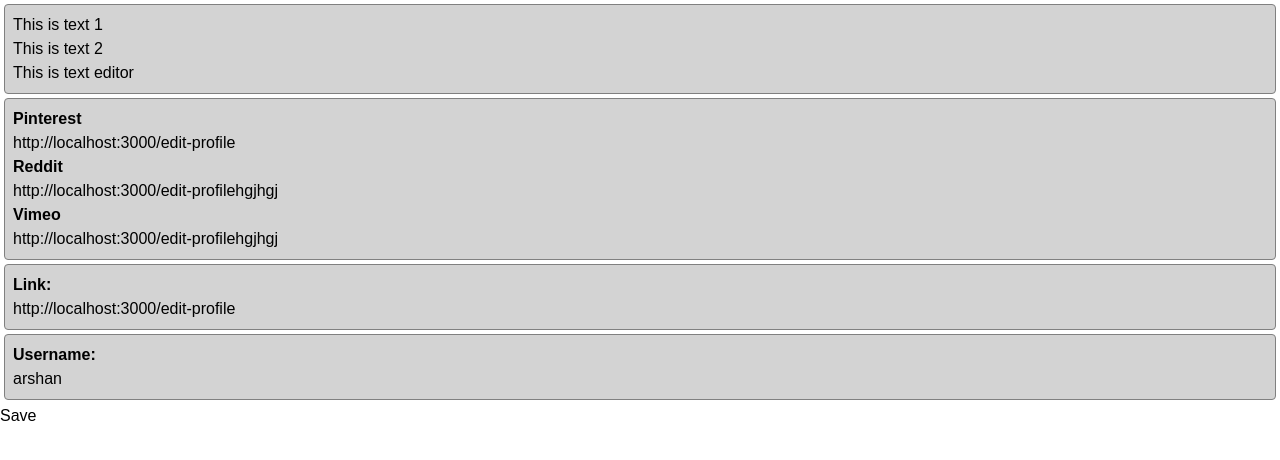
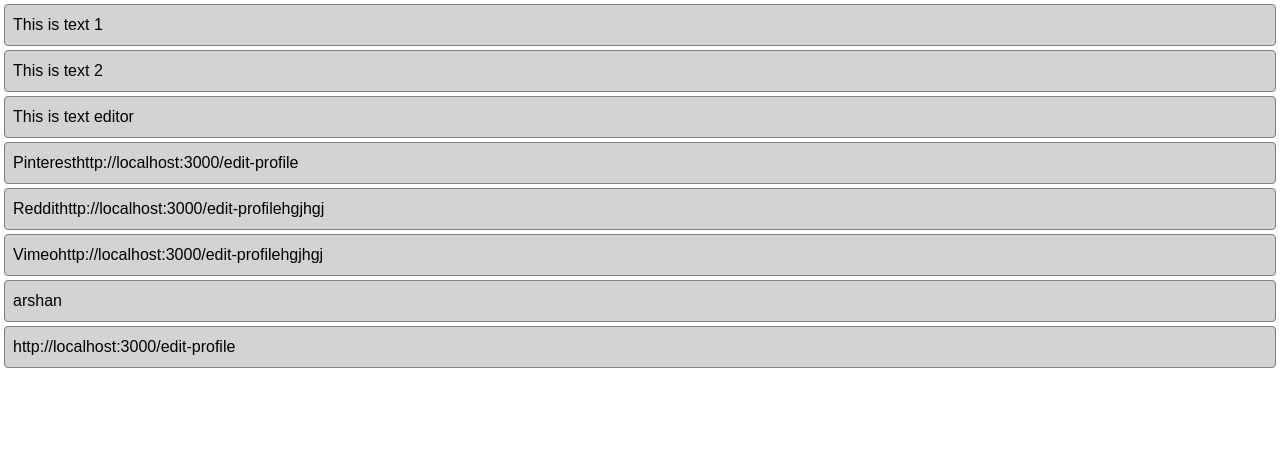
Before and after one commit to arfan4-dev/DnD-project, a React (Vite) app: page / in a window 1280 px wide. Shown: the top 460 px of the page. Built offline with nearby package versions, Linux system fonts and the light colour scheme.

Commit message:
new method

```diff
--- a/src/App.jsx
+++ b/src/App.jsx
@@ -1,15 +1,12 @@
-// App.jsx
-import React, { useState } from 'react';
-import { DndContext } from '@dnd-kit/core';
+import React, { useEffect, useState } from 'react';
+import { DndContext, closestCenter } from '@dnd-kit/core';
 import { SortableContext, useSortable, arrayMove } from '@dnd-kit/sortable';
-import './App.css';
+import { CSS } from '@dnd-kit/utilities';
 
-// Draggable Group Component
-const DraggableGroup = ({ id, children }) => {
+const DraggableItem = ({ id, children }) => {
   const { attributes, listeners, setNodeRef, transform, transition } = useSortable({ id });
-
   const style = {
-    transform: `translate3d(${transform?.x || 0}px, ${transform?.y || 0}px, 0)`,
+    transform: CSS.Transform.toString(transform),
     transition,
     padding: '8px',
     margin: '4px',
@@ -18,7 +15,6 @@
     borderRadius: '4px',
     cursor: 'grab',
   };
-
   return (
     <div ref={setNodeRef} style={style} {...attributes} {...listeners}>
       {children}
@@ -27,113 +23,95 @@
 };
 
 const App = () => {
-  const [data, setData] = useState({
-    _id: "66acacd4b1c4660d6791346e",
-    companyId: "66a738407ea7dadd23344551",
-    selectedTemplate: 1,
-    text: [
+  const [items, setItems] = useState([
     {
+      type: "text",
       innerText: "<p class=\"blockquote\">This is text 1</p>",
       _id: "66acdcf2a01fbc87c82ce637"
     },
     {
+      type: "text",
       innerText: "<p class=\"blockquote\">This is text 2</p>",
       _id: "66acdcf2a01fbc87c82cee17"
     },
     {
+      type: "text",
       innerText: "<p class=\"blockquote\">This is text editor</p>",
       _id: "66acdcf2a01fbc87c82cee37"
-      }
-    ],
-    socialNetwork: [
+    },
     {
+      type: "social",
       link: "http://localhost:3000/edit-profile",
       name: "Pinterest",
       _id: "66acd996a01fbc87c82cedc8"
     },
     {
+      type: "social",
       link: "http://localhost:3000/edit-profilehgjhgj",
       name: "Reddit",
       _id: "66acd996a01fbc87c82cedc9"
     },
     {
+      type: "social",
       link: "http://localhost:3000/edit-profilehgjhgj",
       name: "Vimeo",
       _id: "66ace90bf6fa46410f956703"
+    },
+    {
+      type: "username",
+      value: "arshan",
+      _id: "66ace90bf6fa46410f9536703"
+    },
+    {
+      type: "link",
+      value: "http://localhost:3000/edit-profile",
+      _id: "66ace90bf6fa46410f2956703"
+    },
+    {
+      type: "general",
+      _id: "66acacd4b1c4660d6791346e",
+      companyId: "66a738407ea7dadd23344551",
+      selectedTemplate: 1
     }
-    ],
-    __v: 3,
-    link: "http://localhost:3000/edit-profile",
-    username: "arshan"
-  });
-
-  const [items, setItems] = useState([
-    { id: 'text', content: data.text },
-    { id: 'socialNetwork', content: data.socialNetwork },
-    { id: 'link', content: data.link },
-    { id: 'username', content: data.username },
   ]);
 
   const handleDragEnd = (event) => {
     const { active, over } = event;
 
     if (active.id !== over.id) {
-      setItems((items) => {
-        const oldIndex = items.findIndex(item => item.id === active.id);
-        const newIndex = items.findIndex(item => item.id === over.id);
+      const activeIndex = items.findIndex(item => item._id === active.id);
+      const overIndex = items.findIndex(item => item._id === over.id);
 
-        return arrayMove(items, oldIndex, newIndex);
-      });
+      const updatedItems = arrayMove(items, activeIndex, overIndex);
+      setItems(updatedItems);
     }
   };
 
-  const handleSave = () => {
-    const updatedData = { ...data };
-    items.forEach(item => {
-      updatedData[item.id] = item.content;
-    });
-
-    console.log(updatedData);
-  };
+  useEffect(() => {
+    console.log(items);
+  }, [items]);
 
   return (
-    <div>
-      <DndContext onDragEnd={handleDragEnd}>
-        <SortableContext items={items.map(item => item.id)}>
-          {items.map(item => (
-            <DraggableGroup key={item.id} id={item.id}>
-              {item.id === 'text' ? (
-                <div>
-                  {item.content.map((textItem) => (
-                    <div key={textItem._id} dangerouslySetInnerHTML={{ __html: textItem.innerText }} />
-                  ))}
+    <DndContext collisionDetection={closestCenter} onDragEnd={handleDragEnd}>
+      <SortableContext items={items.filter(item => item.type !== "general").map(item => item._id)}>
+        {items
+          .filter(item => item.type !== "general")
+          .map((item) => (
+            <DraggableItem key={item._id} id={item._id}>
+              {item.type === "text" ? (
+                <div dangerouslySetInnerHTML={{ __html: item.innerText }} />
+              ) : item.type === "social" ? (
+                <div className="flex items-center gap-2">
+                  <span>{item.name}</span>
+                  <a href={item.link} target="_blank" rel="noopener noreferrer">{item.link}</a>
                 </div>
-              ) : item.id === 'socialNetwork' ? (
-                <div>
-                  {item.content.map((networkItem) => (
-                    <div key={networkItem._id}>
-                      <strong>{networkItem.name}</strong>
-                      <p>{networkItem.link}</p>
-                    </div>
-                  ))}
-                </div>
-              ) : item.id === 'link' ? (
-                <div>
-                  <strong>Link:</strong>
-                  <p>{item.content}</p>
-                </div>
-              ) : item.id === 'username' ? (
-                <div>
-                  <strong>Username:</strong>
-                  <p>{item.content}</p>
-                </div>
-              ) : null}
-            </DraggableGroup>
+              ) : (
+                <div>{item.value}</div>
+              )}
+            </DraggableItem>
           ))}
       </SortableContext>
     </DndContext>
-      <button onClick={handleSave}>Save</button>
-    </div>
   );
 };
 
```
Lines whose indentation alone changed are shown as unchanged.
